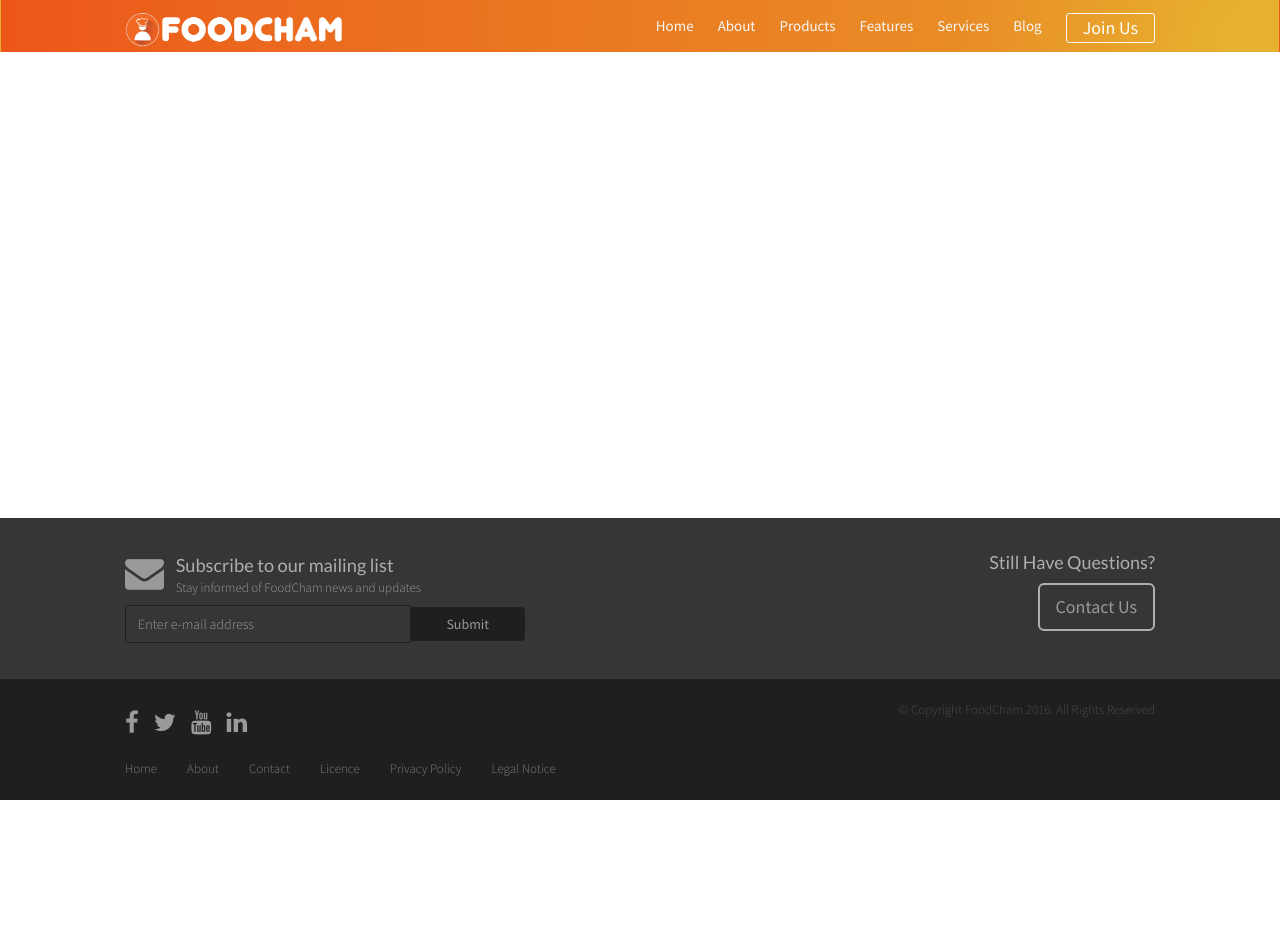
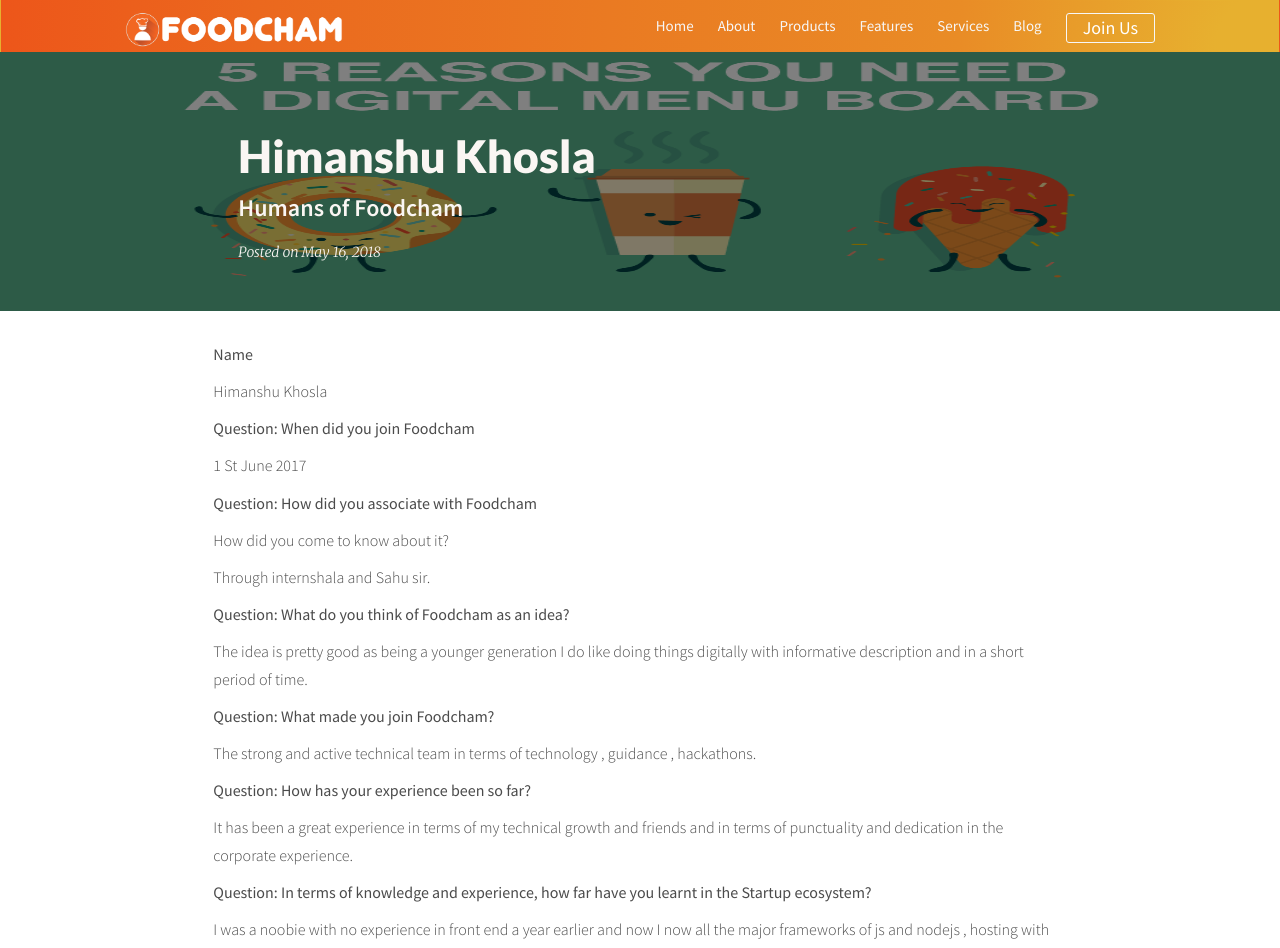
Before and after one commit to ab-hi/foodcham_portfolio, a React (Create React App) app: page /#/Blogs/HumansofFC/Himanshu_khosla in a window 1280 px wide. Shown: the top 948 px of the page. Before the commit the page ends 800 px from the top, so only its background shows below. Built offline with nearby package versions, Linux system fonts and the light colour scheme.

Commit message:
himanshu's blog added

```diff
--- a/src/App.js
+++ b/src/App.js
@@ -17,6 +17,8 @@
 import Blog1 from './components/blog/blog1';
 import Blog2 from './components/blog/blog2';
 import Blog3 from  './components/blog/blog3';
+import Blog4 from  './components/blog/blog4';
+import HumansofFC from './components/blog/humnasofFC';
 
 import './App.css';
 
@@ -36,6 +38,8 @@
             <Route path ="/Blogs/8_effective_ways_to_do_social_media_marketing_for_restaurants" component={Blog1} />
             <Route path ="/Blogs/5_Reasons_You_Need_a_Digital_Menu_Board" component={Blog2} />
             <Route path ="/Blogs/Digital_menus_help_for_the_waiters" component={Blog3} />
+            <Route path ="/Blogs/HumansofFC/Himanshu_khosla" component={Blog4} />
+            <Route exact path="/Blogs/HumansofFC" component={HumansofFC} />
             <Footer />
         </div>
 
--- a/src/components/blog/blog.js
+++ b/src/components/blog/blog.js
@@ -11,7 +11,10 @@
     render(){
         return(
             <div>
-                <BlogHeader />
+                <BlogHeader heading="Restaurant news, articles and information."/>
+
+                <BlogContent post_title="Humans of Foodcham"  src={blog3_img} pub_date="May 16, 2018" category="Meeting the people" brief="" link="/Blogs/HumansofFC">
+                </BlogContent>
 
                 <BlogContent post_title="8 effective ways to do social media marketing for restaurants" src={blog1_img} pub_date="April 28, 2018" category="Restaurant Marketing" brief="MARKETING is a tough yet a must-know concept to manage any business these days. And when it comes to the restaurant business, you cannot afford to sit back and watch the show." link ="/Blogs/8_effective_ways_to_do_social_media_marketing_for_restaurants">
                 </BlogContent>
--- /dev/null
+++ b/src/components/blog/blog4.jsx
@@ -0,0 +1,129 @@
+import React, {Component} from 'react';
+
+import blog_image from '../../assets/img/5reasons.png';
+
+export default class Blog4 extends Component{
+    render(){
+        return(
+            <div>
+
+                <div className="blog-header" style= {{backgroundImage : `url(${blog_image})`, backgroundSize : "100% 100%"}} >
+                    <div className="header-backdrop">
+                        <div className="container">
+                            <div className="row">
+                                <div className="col-md-11 col-md-offset-1 col-lg-10 col-lg-offset-1">
+                                    <div className="blog-post-heading">
+                                        <h1 className="animated bounceIn">Himanshu Khosla</h1>
+                                        <span className="sub-heading">Humans of Foodcham</span>
+                                        <span className="meta">Posted on <span>May 16, 2018</span></span>
+
+                                    </div>
+                                </div>
+                            </div>
+                        </div>
+                    </div>
+                </div>
+
+            <section id="site-content">
+                <article className="post">
+                    <div className="container">
+                        <div className="row">
+                            <div className="col-md-11 col-md-offset-1 col-lg-10 col-lg-offset-1">
+                                <div className="post-content clearfix">
+                                    <div>
+
+                                        <p>
+                                            <strong>
+                                                Name
+                                            </strong>
+
+                                        </p>
+                                        <p>
+                                            Himanshu Khosla
+                                        </p>
+                                        <p>
+                                            <strong>
+                                                Question: When did you join Foodcham
+                                            </strong>
+
+                                        </p>
+                                        <p>
+                                            1 St June 2017
+                                        </p>
+                                        <p>
+                                            <strong>
+                                                Question: How did you associate with Foodcham
+                                            </strong>
+
+                                        </p>
+                                        <p>
+                                            How did you come to know about it?
+                                        </p>
+                                        <p>
+                                            Through internshala and Sahu sir.
+                                        </p>
+                                        <p>
+                                            <strong>
+                                                Question: What do you think of Foodcham as an idea?
+                                            </strong>
+
+                                        </p>
+                                        <p>
+                                            The idea is pretty good as being a younger generation I do like doing things digitally with informative description and in a short period of time.
+                                        </p>
+                                        <p>
+                                            <strong>
+                                                Question: What made you join Foodcham?
+                                            </strong>
+
+                                        </p>
+                                        <p>
+                                            The strong and active technical team in terms of technology , guidance , hackathons.
+                                        </p>
+                                        <p>
+                                            <strong>
+                                                Question: How has your experience been so far?
+                                            </strong>
+
+                                        </p>
+                                        <p>
+                                            It has been a great experience in terms of my technical growth and friends and in terms of punctuality and dedication in the corporate experience.
+                                        </p>
+                                        <p>
+                                            <strong>
+                                                Question: In terms of knowledge and experience, how far have you learnt in the Startup ecosystem?
+                                            </strong>
+
+                                        </p>
+                                        <p>
+                                            I was a noobie with no experience in front end a year earlier and now I now all the major frameworks of js and nodejs , hosting with successful exposure to hackathons and startup culture.
+                                        </p>
+                                        <p>
+                                            <strong>
+                                                Question: Write about any of your memorable moment(s) in your Foodcham journey.
+                                            </strong>
+
+                                        </p>
+                                        <p>
+                                            During work or with the team or can be anything
+                                        </p>
+                                        <p>
+                                            I loved technical discussion.
+                                            <br />
+                                            I loved going to hackathon with such experienced seniors.
+                                            <br />
+                                            I loved the team meeting and outings.
+                                        </p>
+
+
+                                    </div>
+                                </div>
+                            </div>
+                        </div>
+                    </div>
+                </article>
+            </section>
+        </div>
+        )
+    }
+}
--- a/src/components/blog/blogheader.js
+++ b/src/components/blog/blogheader.js
@@ -11,7 +11,7 @@
                             <div className="row">
                                 <div className="col-md-11 col-md-offset-1 col-lg-10 col-lg-offset-1">
                                     <div className="blog-heading text-center">
-                                        <h2 className="animated bounceIn">Restaurant news, articles and information.</h2>
+                                        <h2 className="animated bounceIn">{this.props.heading}</h2>
                                         <hr className="small" />
                                     </div>
                                 </div>
--- /dev/null
+++ b/src/components/blog/humnasofFC.jsx
@@ -0,0 +1,21 @@
+import React from 'react';
+
+import BlogContent from './blogcontent';
+import BlogHeader from './blogheader';
+import blog3_img from '../../assets/img/blog_waiters.jpg';
+
+
+
+export default class HumansofFC extends React.Component{
+    render(){
+        return(
+            <div>
+                <BlogHeader  heading="Humans of FoodCham"/>
+
+                <BlogContent post_title="Himanshu Khosla"  src={blog3_img} pub_date="May 16, 2018" category="Humans of FC" brief="" link="/Blogs/HumansofFC/Himanshu_khosla">
+                </BlogContent>
+
+            </div>
+        );
+    }
+}
--- a/src/components/home.js
+++ b/src/components/home.js
@@ -35,7 +35,7 @@
                     </div>
                 </div>
                 <Partners />
-                <Clients />
+                {/*<Clients />*/}
                 <div className="home-cfa margin-top-sm">
                 <h3>What people say about us</h3>
 
```
